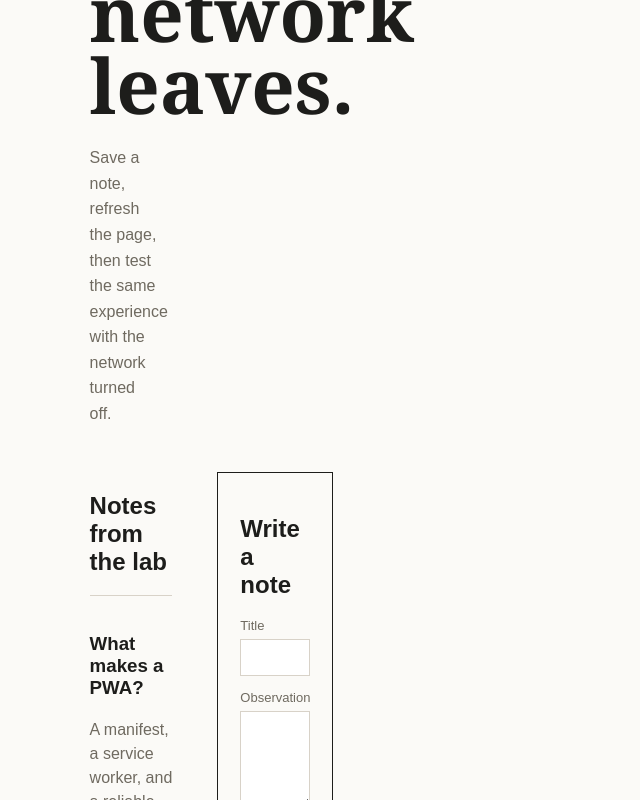
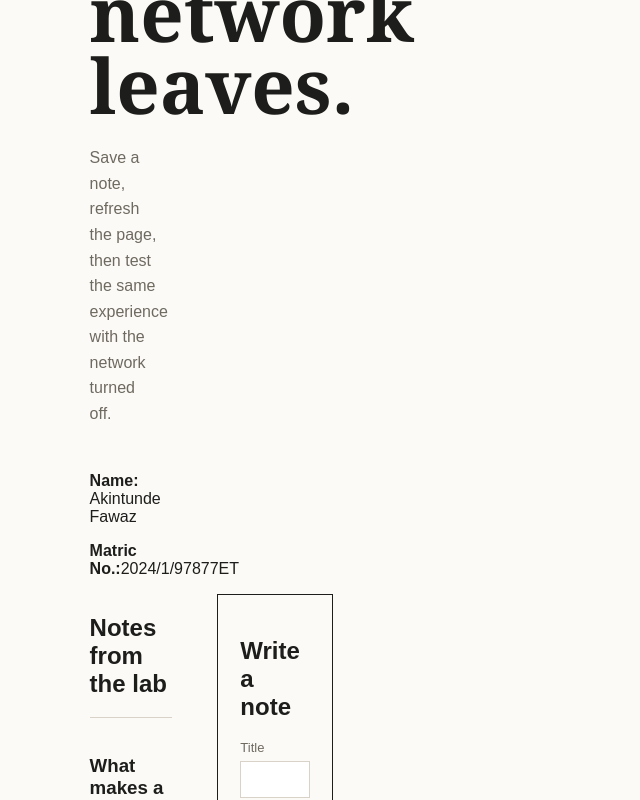
Before and after one commit to odedare0852/offlines-notes-lab, a React (Vite) app: page / in a window 1280 px wide. Shown: the part 1164-1964 px from the top of the page, without its empty margins (0-640 px from the left). Built offline with nearby package versions, Linux system fonts and the light colour scheme.

Commit message:
Add student details

```diff
--- a/src/pages/Home.tsx
+++ b/src/pages/Home.tsx
@@ -51,9 +51,15 @@ return (
 onClick={() => setDone(done.includes(index) ? done.filter((x) => x !== index) :
 [...done, index])}>{done.includes(index) ? "✓ " : `${index + 1}. `}{step}</
 button>)}<small>{progress}% complete</small></aside>
-<main><p className="eyebrow">FOUNDATION TRACK</p><h1>Keep learning when the
-network leaves.</h1><p className="lede">Save a note, refresh the page, then test
-the same experience with the network turned off.</p>
+<main>
+  <p className="eyebrow">FOUNDATION TRACK</p>
+  <h1>Keep learning when the network leaves.</h1>
+  <p className="lede">
+    Save a note, refresh the page, then test the same experience with the
+    network turned off.
+  </p>
+  <p><strong>Name:</strong> Akintunde Fawaz</p>
+  <p><strong>Matric No.:</strong>2024/1/97877ET</p>
 <section className="columns"><div><h2>Notes from the lab</
 h2>{notes.map((note) => <article key={note.id}><h3>{note.title}</h3><p>{note.body}
 </p><small>{note.updated}</small></article>)}</div>
```
